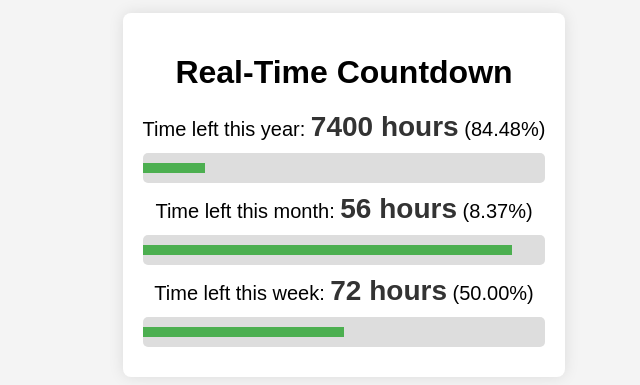
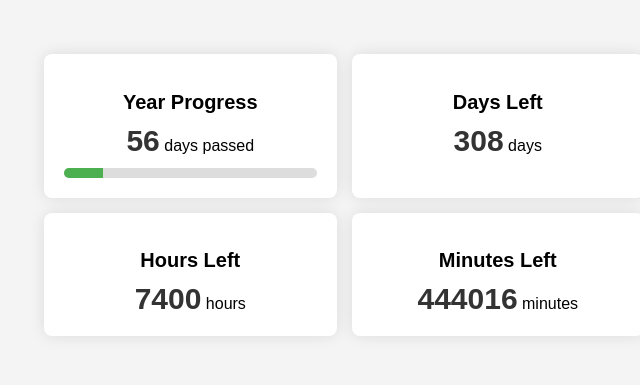
Before and after one commit to dutch-byte/dutch-byte.github.io, a plain HTML site: page index.html in a window 1280 px wide. Shown: the part 205-590 px from the top of the page, without its empty margins (296-936 px from the left). Drawn offline with Linux system fonts and the light colour scheme.

Commit message:
Update index.html

```diff
--- a/index.html
+++ b/index.html
@@ -3,7 +3,7 @@
 <head>
     <meta charset="UTF-8">
     <meta name="viewport" content="width=device-width, initial-scale=1.0">
-    <title>Real-Time Countdown</title>
+    <title>Time Countdown</title>
     <style>
         body {
             font-family: Arial, sans-serif;
@@ -14,23 +14,27 @@
             height: 100vh;
             margin: 0;
         }
-        .countdown {
-            text-align: center;
+        .grid-container {
+            display: grid;
+            grid-template-columns: repeat(2, 1fr);
+            grid-gap: 15px;
+            width: 80%;
+            max-width: 600px;
+        }
+        .countdown-box {
             background-color: white;
             border-radius: 8px;
             padding: 20px;
             box-shadow: 0 0 15px rgba(0, 0, 0, 0.1);
+            text-align: center;
         }
-        .countdown h1 {
-            margin-bottom: 20px;
+        .countdown-box h2 {
+            margin-bottom: 10px;
+            font-size: 20px;
         }
-        .countdown div {
-            font-size: 20px;
-            margin: 10px 0;
-        }
-        .countdown span {
+        .countdown-box span {
             font-weight: bold;
-            font-size: 28px;
+            font-size: 30px;
             color: #333;
         }
         .progress-bar {
@@ -38,63 +42,57 @@
             background-color: #ddd;
             border-radius: 5px;
             overflow: hidden;
-            margin-top: 5px;
+            margin-top: 10px;
         }
         .progress {
             height: 10px;
             background-color: #4CAF50;
-            text-align: center;
-            line-height: 10px;
+            transition: width 0.5s ease-in-out;
         }
     </style>
 </head>
 <body>
-    <div class="countdown">
-        <h1>Real-Time Countdown</h1>
-        <div id="year"></div>
-        <div class="progress-bar"><div id="year-progress" class="progress"></div></div>
-        <div id="month"></div>
-        <div class="progress-bar"><div id="month-progress" class="progress"></div></div>
-        <div id="week"></div>
-        <div class="progress-bar"><div id="week-progress" class="progress"></div></div>
+    <div class="grid-container">
+        <div class="countdown-box">
+            <h2>Year Progress</h2>
+            <span id="year-days"></span> days passed
+            <div class="progress-bar"><div id="year-progress" class="progress"></div></div>
+        </div>
+        <div class="countdown-box">
+            <h2>Days Left</h2>
+            <span id="days-left"></span> days
+        </div>
+        <div class="countdown-box">
+            <h2>Hours Left</h2>
+            <span id="hours-left"></span> hours
+        </div>
+        <div class="countdown-box">
+            <h2>Minutes Left</h2>
+            <span id="minutes-left"></span> minutes
+        </div>
     </div>
 
     <script>
         function updateCountdown() {
             const now = new Date();
             const startOfYear = new Date(now.getFullYear(), 0, 1);
-            const startOfMonth = new Date(now.getFullYear(), now.getMonth(), 1);
-            const startOfWeek = new Date(now);
-            startOfWeek.setDate(now.getDate() - now.getDay()); // Set to the start of the week (Sunday)
+            const endOfYear = new Date(now.getFullYear(), 11, 31, 23, 59, 59);
 
-            const endOfYear = new Date(now.getFullYear(), 11, 31, 23, 59, 59);
-            const endOfMonth = new Date(now.getFullYear(), now.getMonth() + 1, 0, 23, 59, 59);
-            const endOfWeek = new Date(startOfWeek);
-            endOfWeek.setDate(startOfWeek.getDate() + 6); // Set to the end of the week (Saturday)
+            const totalDaysInYear = (endOfYear - startOfYear) / (1000 * 60 * 60 * 24);
+            const elapsedDays = (now - startOfYear) / (1000 * 60 * 60 * 24);
+            const remainingDays = totalDaysInYear - elapsedDays;
 
-            const totalHoursInYear = (endOfYear - startOfYear) / (1000 * 60 * 60);
-            const totalHoursInMonth = (endOfMonth - startOfMonth) / (1000 * 60 * 60);
-            const totalHoursInWeek = (endOfWeek - startOfWeek) / (1000 * 60 * 60);
+            const remainingHours = remainingDays * 24;
+            const remainingMinutes = remainingHours * 60;
 
-            const elapsedHoursInYear = (now - startOfYear) / (1000 * 60 * 60);
-            const elapsedHoursInMonth = (now - startOfMonth) / (1000 * 60 * 60);
-            const elapsedHoursInWeek = (now - startOfWeek) / (1000 * 60 * 60);
+            const yearPercentage = (elapsedDays / totalDaysInYear) * 100;
 
-            const remainingHoursInYear = totalHoursInYear - elapsedHoursInYear;
-            const remainingHoursInMonth = totalHoursInMonth - elapsedHoursInMonth;
-            const remainingHoursInWeek = totalHoursInWeek - elapsedHoursInWeek;
-
-            const yearPercentage = (elapsedHoursInYear / totalHoursInYear) * 100;
-            const monthPercentage = (elapsedHoursInMonth / totalHoursInMonth) * 100;
-            const weekPercentage = (elapsedHoursInWeek / totalHoursInWeek) * 100;
-
-            document.getElementById('year').innerHTML = `Time left this year: <span>${Math.floor(remainingHoursInYear)} hours</span> (${(100 - yearPercentage).toFixed(2)}%)`;
-            document.getElementById('month').innerHTML = `Time left this month: <span>${Math.floor(remainingHoursInMonth)} hours</span> (${(100 - monthPercentage).toFixed(2)}%)`;
-            document.getElementById('week').innerHTML = `Time left this week: <span>${Math.floor(remainingHoursInWeek)} hours</span> (${(100 - weekPercentage).toFixed(2)}%)`;
+            document.getElementById('year-days').innerText = Math.floor(elapsedDays);
+            document.getElementById('days-left').innerText = Math.floor(remainingDays);
+            document.getElementById('hours-left').innerText = Math.floor(remainingHours);
+            document.getElementById('minutes-left').innerText = Math.floor(remainingMinutes);
 
             document.getElementById('year-progress').style.width = `${yearPercentage}%`;
-            document.getElementById('month-progress').style.width = `${monthPercentage}%`;
-            document.getElementById('week-progress').style.width = `${weekPercentage}%`;
         }
 
         setInterval(updateCountdown, 1000);
```
